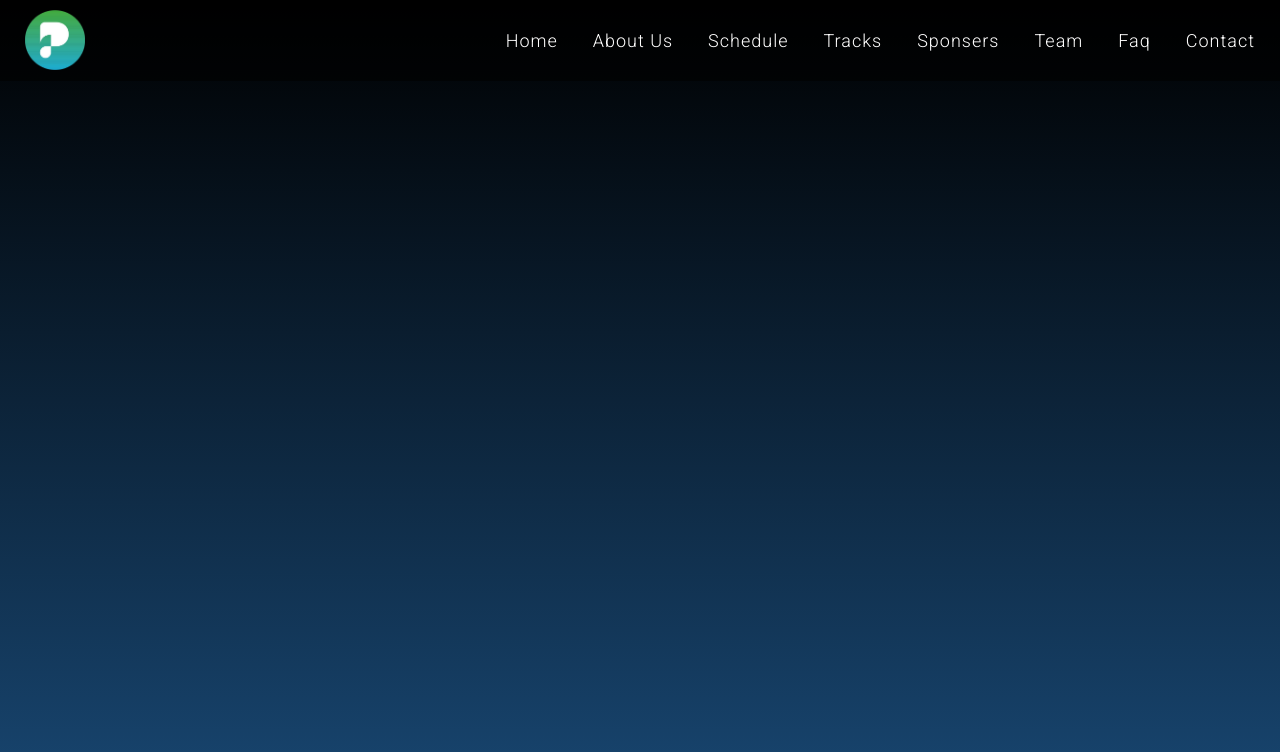
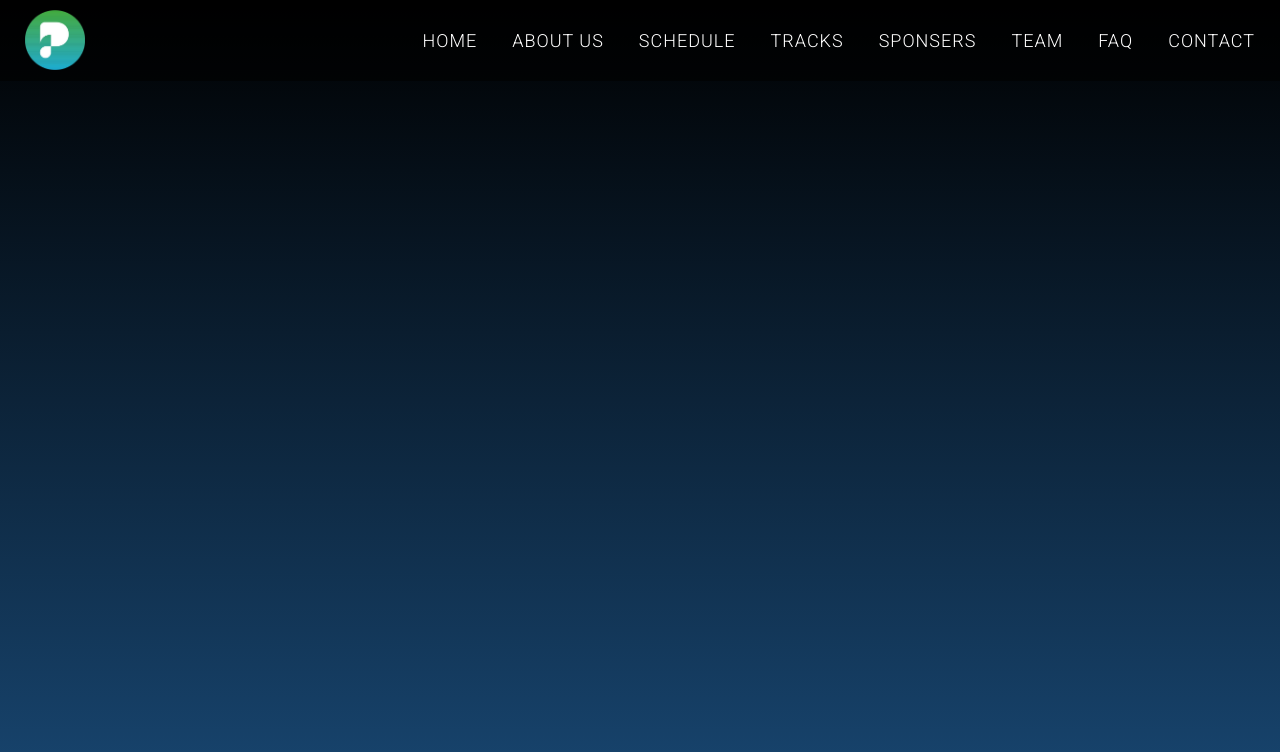
Before and after one commit to farhaanmalik/softcodehack2, a React (Create React App) app: page / in a window 1280 px wide. Shown: the top 752 px of the page. Built offline with nearby package versions, Linux system fonts and the light colour scheme; a web font is replaced by a local one.

Commit message:
updated navbar titles
Signed-off-by: Vishal Raj <9031842908.vk@gmail.com>

```diff
--- a/src/components/Navbar.js
+++ b/src/components/Navbar.js
@@ -10,28 +10,28 @@ const Navbar = () => {
             <nav className={openMenu ? "active" : ""}>
                 <ul>
                     <li>
-                        <a href="#home" onClick={() => setOpenMenu(false)} >Home</a>
+                        <a href="#home" onClick={() => setOpenMenu(false)} >HOME</a>
                     </li>
                     <li>
-                        <a href="#about" onClick={() => setOpenMenu(false)} >About Us</a>
+                        <a href="#about" onClick={() => setOpenMenu(false)} >ABOUT US</a>
                     </li>
                     <li>
-                        <a href="#schedule" onClick={() => setOpenMenu(false)} >Schedule</a>
+                        <a href="#schedule" onClick={() => setOpenMenu(false)} >SCHEDULE</a>
                     </li>
                     <li>
-                        <a href="#tracks" onClick={() => setOpenMenu(false)} >Tracks</a>
+                        <a href="#tracks" onClick={() => setOpenMenu(false)} >TRACKS</a>
                     </li>
                     <li>
-                        <a href="#sponsors" onClick={() => setOpenMenu(false)}>Sponsers</a>
+                        <a href="#sponsors" onClick={() => setOpenMenu(false)}>SPONSERS</a>
                     </li>
                     <li>
-                        <a href="#team" onClick={() => setOpenMenu(false)} >Team</a>
+                        <a href="#team" onClick={() => setOpenMenu(false)} >TEAM</a>
                     </li>
                     <li>
-                        <a href="#faq" onClick={() => setOpenMenu(false)} >Faq</a>
+                        <a href="#faq" onClick={() => setOpenMenu(false)} >FAQ</a>
                     </li>
                     <li>
-                        <a href="#contact" onClick={() => setOpenMenu(false)} >Contact</a>
+                        <a href="#contact" onClick={() => setOpenMenu(false)} >CONTACT</a>
                     </li>
                 </ul>
             </nav>
```
Also changed, not shown: 1 other file (tests, documents, lock files or other folders).
